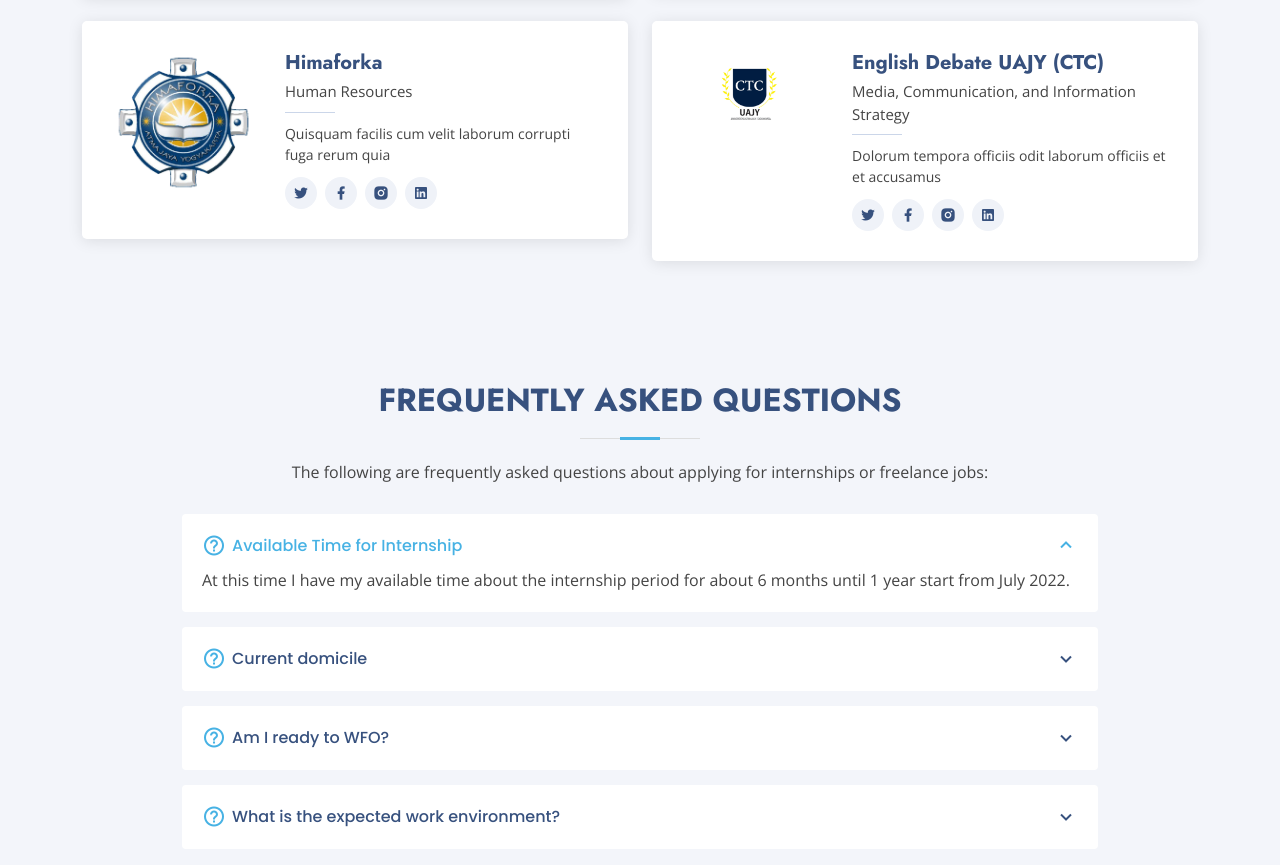
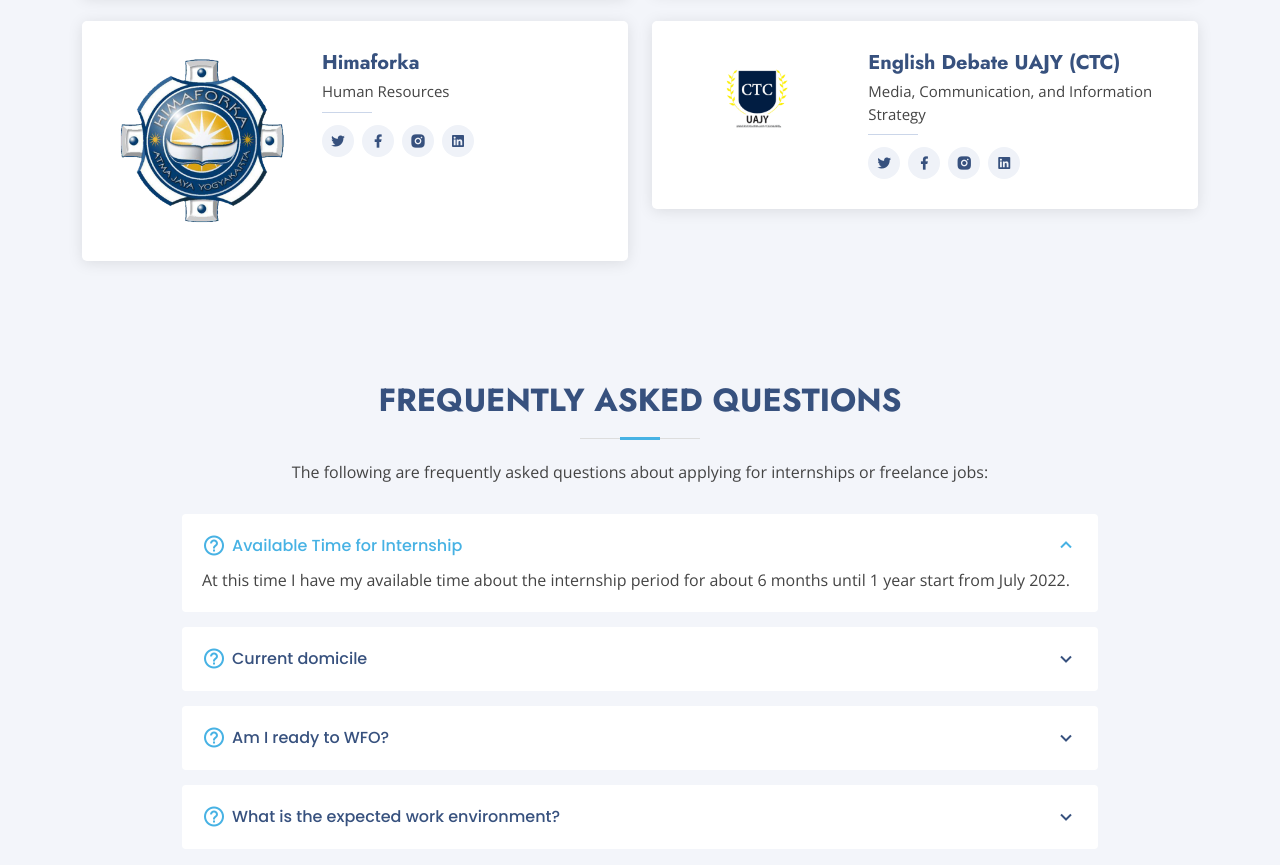
Before and after one commit to NovitaDian20/NovitaDian20, a plain HTML site: page index.html in a window 1280 px wide. Shown: the part 4461-5326 px from the top of the page. Drawn offline with nearby package versions, Linux system fonts and the light colour scheme.

Commit message:
fix the organisation page

```diff
--- a/index.html
+++ b/index.html
@@ -553,7 +553,7 @@
               <div class="member-info">
                 <h4>Himaforka</h4>
                 <span>Human Resources</span>
-                <p>Quisquam facilis cum velit laborum corrupti fuga rerum quia</p>
+                <p></p>
                 <div class="social">
                   <a href=""><i class="ri-twitter-fill"></i></a>
                   <a href=""><i class="ri-facebook-fill"></i></a>
@@ -570,7 +570,7 @@
               <div class="member-info">
                 <h4>English Debate UAJY (CTC)</h4>
                 <span>Media, Communication, and Information Strategy</span>
-                <p>Dolorum tempora officiis odit laborum officiis et et accusamus</p>
+                <p></p>
                 <div class="social">
                   <a href=""><i class="ri-twitter-fill"></i></a>
                   <a href=""><i class="ri-facebook-fill"></i></a>
```
